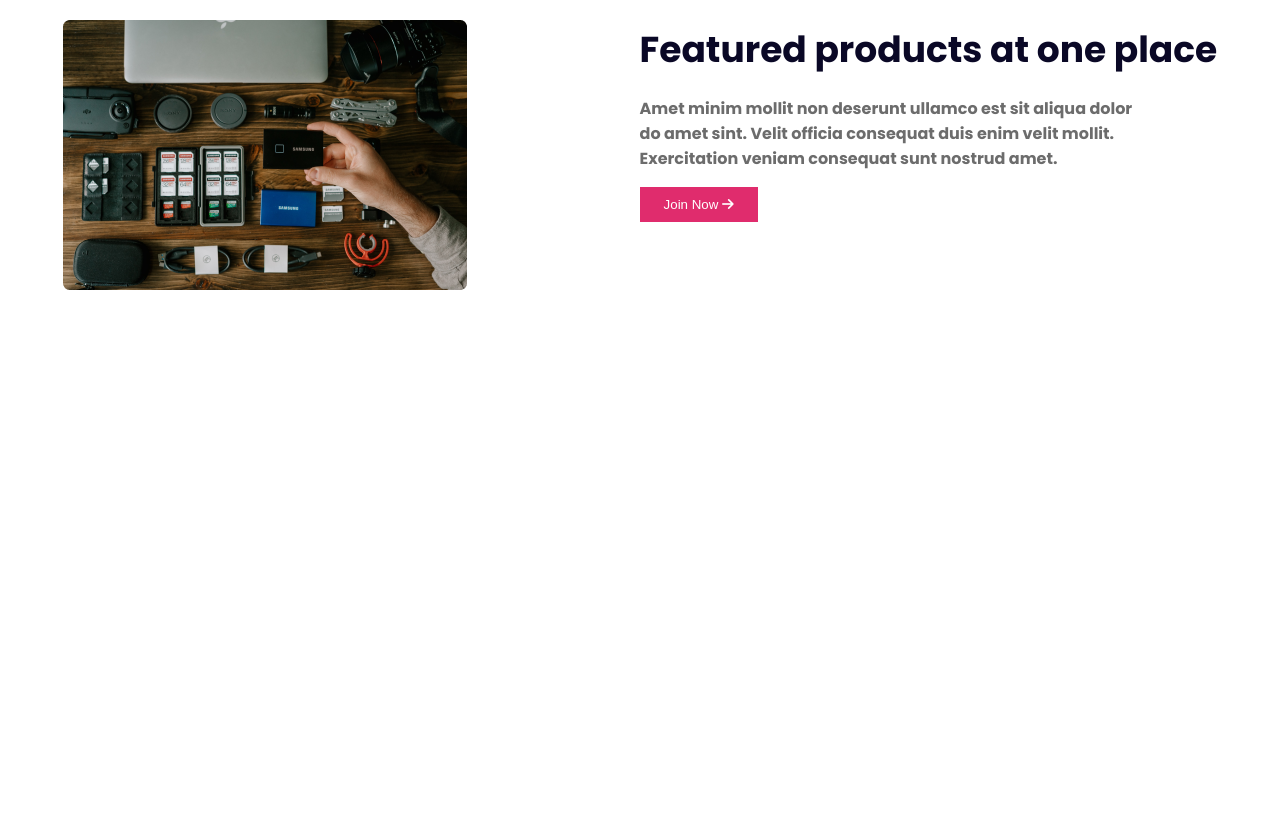
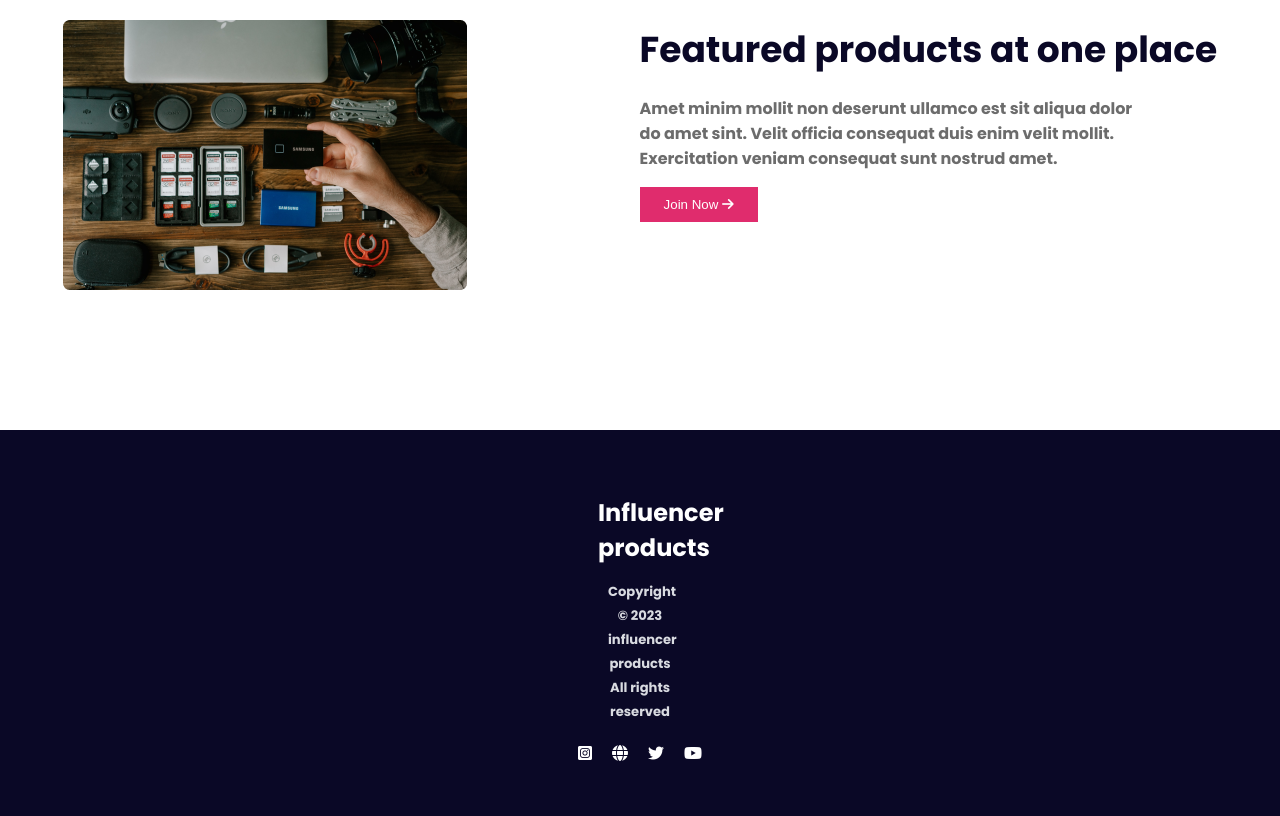
Before and after one commit to zahurul-islam803/influence-gear-website, a plain HTML site: page index.html in a window 1280 px wide. Shown: the part 2629-3445 px from the top of the page. Before the commit the page ends 3059 px from the top, so only its background shows below. Drawn offline with Linux system fonts and the light colour scheme; a web font is replaced by a local one.

Commit message:
finished task

```diff
--- a/index.html
+++ b/index.html
@@ -269,6 +269,20 @@
         </div>
       </section>
     </main>
-    <footer></footer>
+    <footer>
+      <section class="footer-container">
+        <div class="footer">
+          <h1 class="footer-title">Influencer products</h1>
+          <p class="footer-desc">Copyright &copy; 2023  influencer products</p>
+          <p class="footer-desc">All rights reserved</p>
+          <ul class="social-icon">
+            <li><i class="fa-brands fa-square-instagram"></i></li>
+            <li><i class="fa-solid fa-globe"></i></li>
+            <li><i class="fa-brands fa-twitter"></i></li>
+            <li><i class="fa-brands fa-youtube"></i></li>
+          </ul>
+        </div>
+      </section>
+    </footer>
   </body>
 </html>
--- a/styles/style.css
+++ b/styles/style.css
@@ -35,7 +35,10 @@ body {
 .banner-btn,
 .rate,
 .collection-desc,
-.arrow, .featured-title, .featured-desc {
+.arrow,
+.featured-title,
+.featured-desc,
+.footer-title, .footer-desc {
   font-weight: 700;
 }
 /* Nav Related CSS */
@@ -161,24 +164,54 @@ p {
   margin-right: 35px;
 }
 /* Featured Related CSS */
-.featured-container{
+.featured-container {
   display: flex;
   justify-content: space-evenly;
   gap: 120px;
   padding: 133px 10px;
+}
+.featured-img {
+  border: 0;
+  border-radius: 7px;
 }
 .featured-title {
   color: #0a0826;
   font-size: 2.25rem;
   line-height: 60px;
 }
-.featured-desc{
-  color: #6C6C6C;
+.featured-desc {
+  color: #6c6c6c;
   padding: 16px 0;
 }
-.featured-btn{
+.featured-btn {
   padding: 10px 24px;
-
+}
+/* Footer Related CSS */
+.footer-container {
+  background-color: #0a0826;
+}
+.footer {
+  text-align: center;
+  padding: 50px 598px;
+}
+.footer-title {
+  color: #fff;
+  font-size: 1.5rem;
+  padding: 15px 0px;
+}
+.footer-desc {
+  color: #d9dbe1;
+  font-size: 0.82rem;
+  line-height: 24px;
+}
+.social-icon{
+  display: flex;
+  justify-content: center;
+  align-items: center;
+  gap: 20px;
+  color: #fff;
+  list-style: none;
+  padding-top: 17px;
 }
 /* Responsive Part CSS */
 /* Responsive For Mobile Device */
@@ -238,6 +271,23 @@ p {
     row-gap: 10px;
     justify-items: center;
   }
+  .featured-container {
+    flex-direction: column-reverse;
+  }
+  .featured-img {
+    width: 100%;
+  }
+  .featured-info {
+    text-align: center;
+    padding: 20px;
+  }
+  .featured-title {
+    font-size: 1.5rem;
+  }
+  .footer {
+  text-align: center;
+  padding: 50px 15px;
+}
 }
 
 /* Responsive For Tablet or Laptop */
@@ -262,4 +312,12 @@ p {
     gap: 20px;
     justify-items: center;
   }
+  .featured-container {
+    justify-content: space-evenly;
+    gap: 40px;
+    padding: 133px 10px;
+  }
+  .featured-title {
+    font-size: 1rem;
+  }
 }
```
